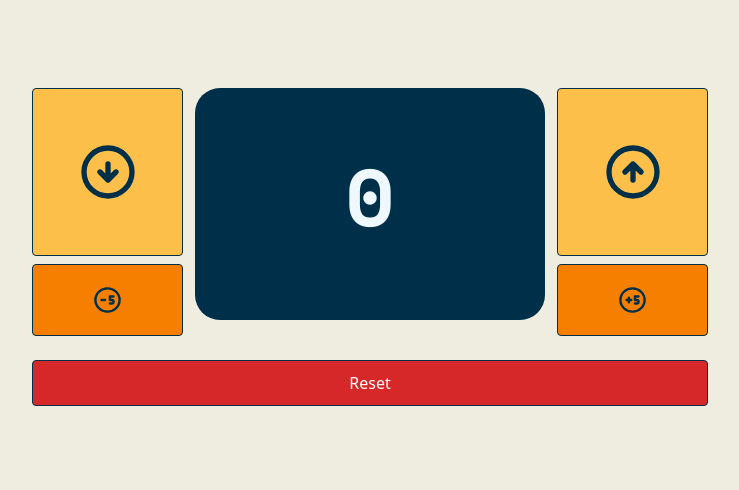
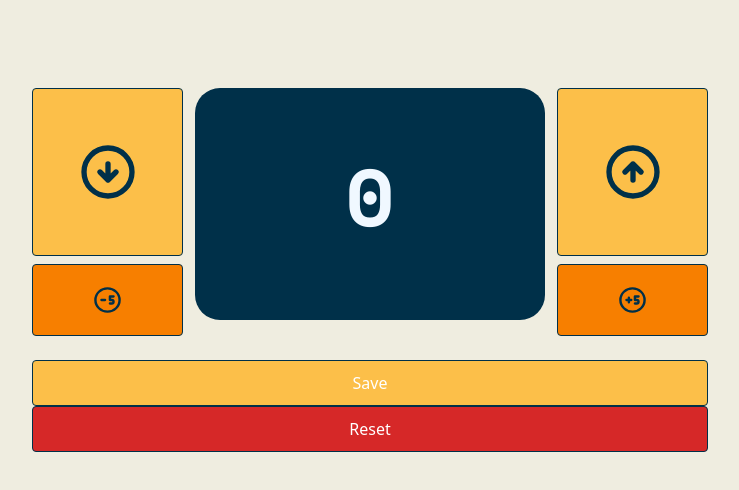
Before and after one commit to paolov85/counter, a plain HTML site: page index.html in a window 1280 px wide. Shown: the whole page, without its empty margins (270-1009 px from the left). Drawn offline with nearby package versions, Linux system fonts and the light colour scheme.

Commit message:
first test

```diff
--- a/assets/css/myStyle.css
+++ b/assets/css/myStyle.css
@@ -57,6 +57,13 @@ bg {
 
 #reset button {
     background-color: #d62828;
+}
+
+#save button {
+    background-color: #fcbf49;
+}
+
+#reset button, #save button {
     height: 100%;
     border-color: #003049;
 }
--- a/assets/script/myScript.js
+++ b/assets/script/myScript.js
@@ -36,6 +36,12 @@ window.addEventListener('DOMContentLoaded', function () {
                 display.innerHTML = `<p>${result}</p>`;
                 return;
 
+            case 'save':
+                console.log(result)
+                return;
+
+
+
         };
 
         result += toAdd;
--- a/index.html
+++ b/index.html
@@ -40,6 +40,9 @@
             </div>
 
             <div class="secondLine row">
+                <div id="save" class="toSumm options d-grid col-12">
+                    <button class="btn btn-primary" type="button">Save</button>
+                </div>
                 <div id="reset" class="toSumm options d-grid col-12">
                     <button class="btn btn-primary" type="button">Reset</button>
                 </div>
```
